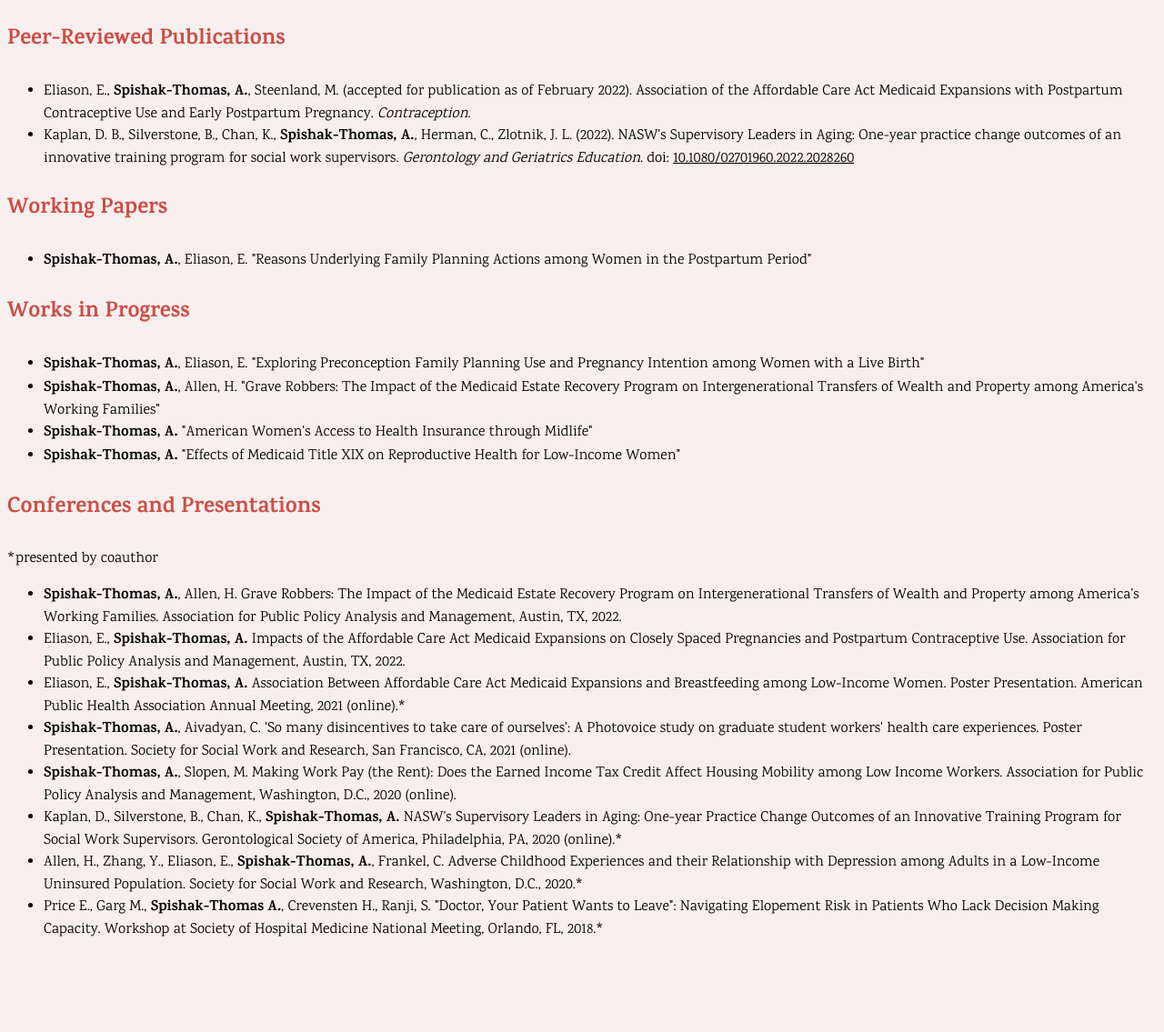
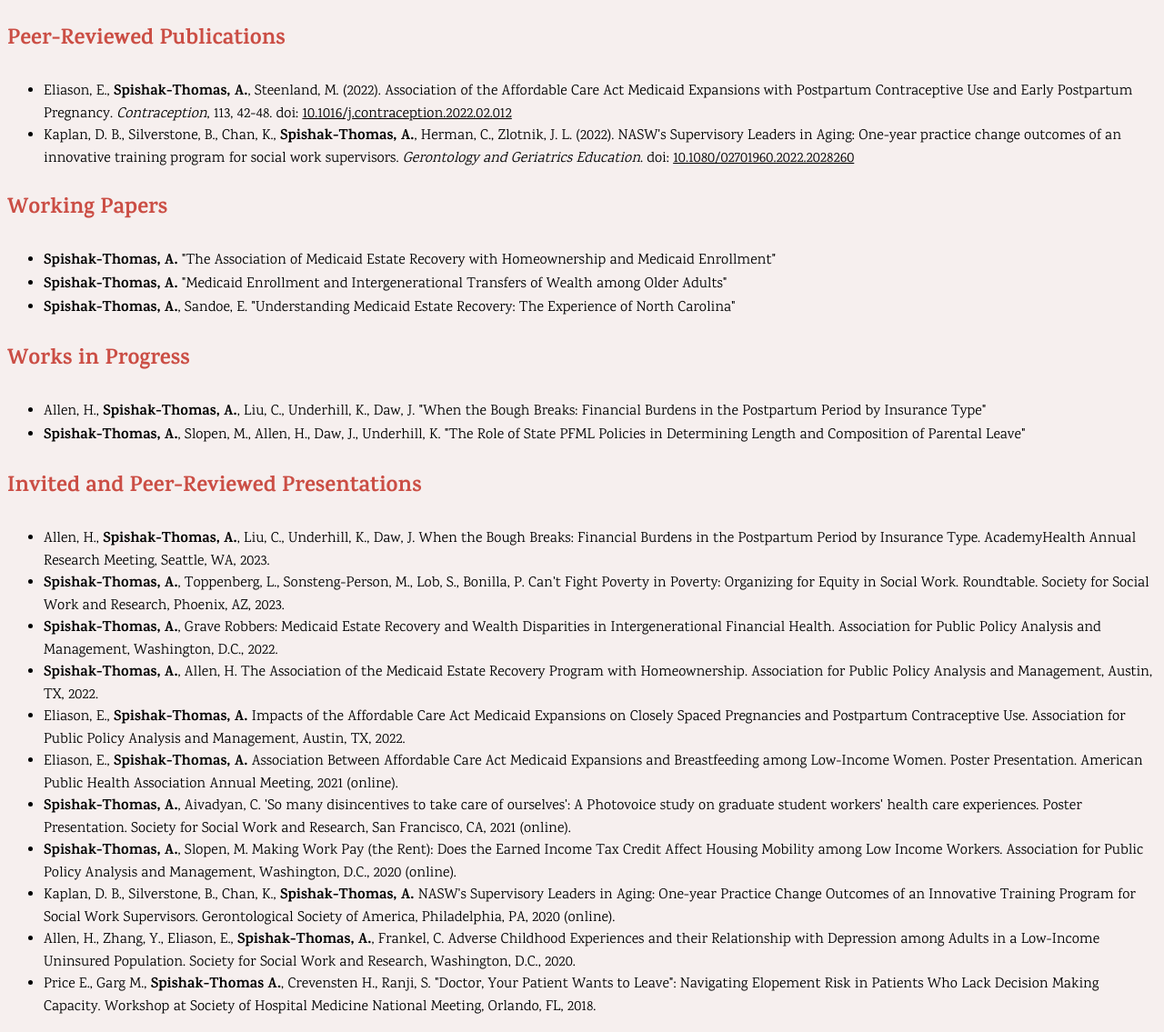
Before and after one commit to emspishak/ericspishak.com, a PHP site: page /research/ in a window 1280 px wide. Shown: the part 94-1229 px from the top of the page at 91% size. Before the commit the page ends 1124 px from the top, so only its background shows below. Run offline with PHP 8.4, Linux system fonts and the light colour scheme.

Commit message:
Update CV and Research page.

```diff
--- a/root/var/www/aspishakthomas.com/bio/index.php
+++ b/root/var/www/aspishakthomas.com/bio/index.php
@@ -56,7 +56,7 @@ top(Page::BIO);
       Mandi's work has been presented in various disciplinary spaces,
       including health policy
       (<a href="https://academyhealth.org/">AcademyHealth</a>), social
-      work (<a href="http://secure.sswr.org/">SSWR</a>), and public
+      work (<a href="https://secure.sswr.org/">SSWR</a>), and public
       policy (<a href="https://www.appam.org/">APPAM</a>) and
       published in <em>Contraception</em> and <em>Gerontology and
       Geriatrics Education</em>.
--- a/root/var/www/aspishakthomas.com/research/index.php
+++ b/root/var/www/aspishakthomas.com/research/index.php
@@ -7,9 +7,10 @@ top(Page::RESEARCH);
 <ul>
   <li>
     Eliason, E., <strong>Spishak-Thomas, A.</strong>, Steenland,
-    M. (accepted for publication as of February 2022). Association of
-    the Affordable Care Act Medicaid Expansions with Postpartum
-    Contraceptive Use and Early Postpartum Pregnancy. <em>Contraception</em>.
+    M. (2022). Association of the Affordable Care Act Medicaid
+    Expansions with Postpartum Contraceptive Use and Early Postpartum
+    Pregnancy. <em>Contraception</em>, 113, 42-48. doi:
+    <a href="https://doi.org/10.1016/j.contraception.2022.02.012">10.1016/j.contraception.2022.02.012</a>
   </li>
   <li>
     Kaplan, D. B., Silverstone, B., Chan, K., <strong>Spishak-Thomas, A.</strong>,
@@ -30,8 +31,16 @@ top(Page::RESEARCH);
 
 <ul>
   <li>
-    <strong>Spishak-Thomas, A.</strong>, Eliason, E. "Reasons Underlying Family
-    Planning Actions among Women in the Postpartum Period"
+    <strong>Spishak-Thomas, A.</strong> "The Association of Medicaid
+    Estate Recovery with Homeownership and Medicaid Enrollment"
+  </li>
+  <li>
+    <strong>Spishak-Thomas, A.</strong> "Medicaid Enrollment and
+    Intergenerational Transfers of Wealth among Older Adults"
+  </li>
+  <li>
+    <strong>Spishak-Thomas, A.</strong>, Sandoe, E. "Understanding
+    Medicaid Estate Recovery: The Experience of North Carolina"
   </li>
 </ul>
 
@@ -39,36 +48,43 @@ top(Page::RESEARCH);
 
 <ul>
   <li>
-    <strong>Spishak-Thomas, A.</strong>, Eliason, E. "Exploring Preconception
-    Family Planning Use and Pregnancy Intention among Women with a Live Birth"
+    Allen, H., <strong>Spishak-Thomas, A.</strong>, Liu, C.,
+    Underhill, K., Daw, J. "When the Bough Breaks: Financial Burdens
+    in the Postpartum Period by Insurance Type"
   </li>
   <li>
-    <strong>Spishak-Thomas, A.</strong>, Allen, H. "Grave Robbers: The Impact of
-    the Medicaid Estate Recovery Program on Intergenerational Transfers of Wealth
-    and Property among America's Working Families"
-  </li>
-  <li>
-    <strong>Spishak-Thomas, A.</strong> "American Women's Access to Health
-    Insurance through Midlife"
-  </li>
-  <li>
-    <strong>Spishak-Thomas, A.</strong> "Effects of Medicaid Title XIX on
-    Reproductive Health for Low-Income Women"
+    <strong>Spishak-Thomas, A.</strong>, Slopen, M., Allen, H., Daw,
+    J., Underhill, K. "The Role of State PFML Policies in Determining
+    Length and Composition of Parental Leave"
   </li>
 </ul>
 
-<h3>Conferences and Presentations</h3>
-
-<div>
-  *presented by coauthor
-</div>
+<h3>Invited and Peer-Reviewed Presentations</h3>
 
 <ul>
   <li>
-    <strong>Spishak-Thomas, A.</strong>, Allen, H. Grave Robbers: The Impact of
-    the Medicaid Estate Recovery Program on Intergenerational Transfers of Wealth
-    and Property among America’s Working Families. Association for Public Policy
-    Analysis and Management, Austin, TX, 2022.
+    Allen, H., <strong>Spishak-Thomas, A.</strong>, Liu, C.,
+    Underhill, K., Daw, J. When the Bough Breaks: Financial Burdens in
+    the Postpartum Period by Insurance Type. AcademyHealth Annual
+    Research Meeting, Seattle, WA, 2023.
+  </li>
+  <li>
+    <strong>Spishak-Thomas, A.</strong>, Toppenberg, L.,
+    Sonsteng-Person, M., Lob, S., Bonilla, P. Can't Fight Poverty in
+    Poverty: Organizing for Equity in Social Work. Roundtable. Society
+    for Social Work and Research, Phoenix, AZ, 2023.
+  </li>
+  <li>
+    <strong>Spishak-Thomas, A.</strong>, Grave Robbers: Medicaid
+    Estate Recovery and Wealth Disparities in Intergenerational
+    Financial Health. Association for Public Policy Analysis and
+    Management, Washington, D.C., 2022.
+  </li>
+  <li>
+    <strong>Spishak-Thomas, A.</strong>, Allen, H. The Association of
+    the Medicaid Estate Recovery Program with
+    Homeownership. Association for Public Policy Analysis and
+    Management, Austin, TX, 2022.
   </li>
   <li>
     Eliason, E., <strong>Spishak-Thomas, A.</strong> Impacts of the Affordable
@@ -80,7 +96,7 @@ top(Page::RESEARCH);
     Eliason, E., <strong>Spishak-Thomas, A.</strong> Association Between
     Affordable Care Act Medicaid Expansions and Breastfeeding among Low-Income
     Women. Poster Presentation. American Public Health Association Annual Meeting,
-    2021 (online).*
+    2021 (online).
   </li>
   <li>
     <strong>Spishak-Thomas, A.</strong>, Aivadyan, C. 'So many disincentives to
@@ -95,22 +111,22 @@ top(Page::RESEARCH);
     D.C., 2020 (online).
   </li>
   <li>
-    Kaplan, D., Silverstone, B., Chan, K., <strong>Spishak-Thomas,
+    Kaplan, D. B., Silverstone, B., Chan, K., <strong>Spishak-Thomas,
     A.</strong> NASW's Supervisory Leaders in Aging: One-year Practice Change
     Outcomes of an Innovative Training Program for Social Work Supervisors.
-    Gerontological Society of America, Philadelphia, PA, 2020 (online).*
+    Gerontological Society of America, Philadelphia, PA, 2020 (online).
   </li>
   <li>
     Allen, H., Zhang, Y., Eliason, E., <strong>Spishak-Thomas, A.</strong>,
     Frankel, C. Adverse Childhood Experiences and their Relationship with
     Depression among Adults in a Low-Income Uninsured Population. Society for
-    Social Work and Research, Washington, D.C., 2020.*
+    Social Work and Research, Washington, D.C., 2020.
   </li>
   <li>
     Price E., Garg M., <strong>Spishak-Thomas A.</strong>, Crevensten H., Ranji,
     S. "Doctor, Your Patient Wants to Leave": Navigating Elopement Risk in
     Patients Who Lack Decision Making Capacity. Workshop at Society of Hospital
-    Medicine National Meeting, Orlando, FL, 2018.*
+    Medicine National Meeting, Orlando, FL, 2018.
   </li>
 </ul>
 <?php
```
Also changed, not shown: 1 other file.
